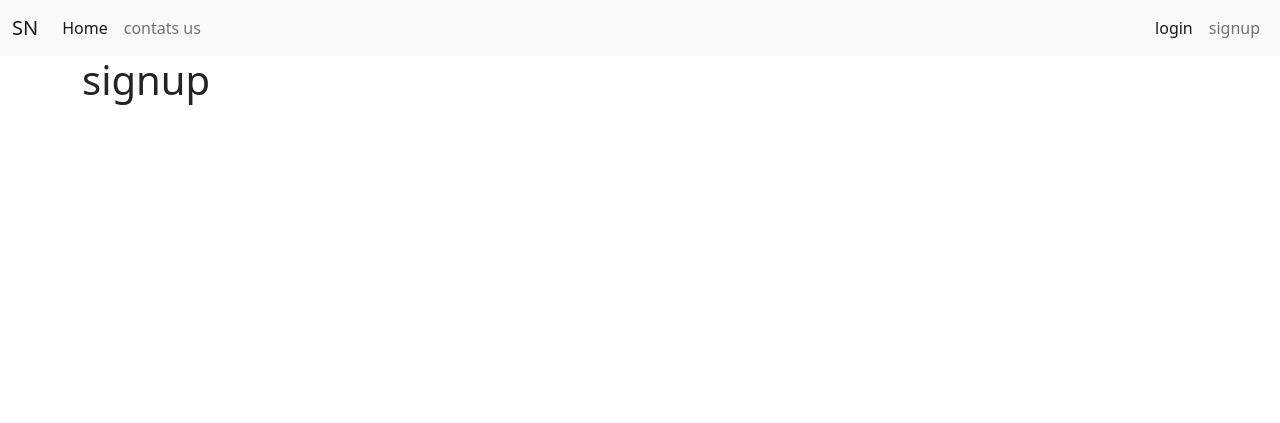
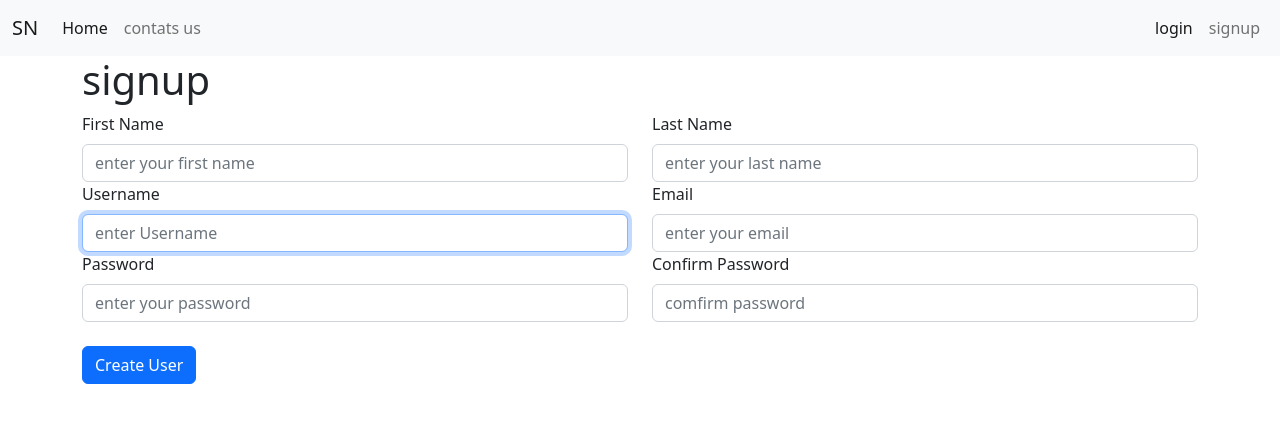
Before and after one commit to Nikhilcs36/Django_Article, a Django app: page /signup/ in a window 1280 px wide. Shown: the top 423 px of the page. Run offline with Django 4.2, Linux system fonts and the light colour scheme.

Commit message:
Creating custom user registration form

```diff
--- /dev/null
+++ b/auth/forms.py
@@ -0,0 +1,47 @@
+from typing import Any
+from django import forms
+from django.contrib.auth.forms import UserCreationForm
+from django.contrib.auth.models import User
+
+class SignupForm(UserCreationForm):
+    def __init__(self, *args, **kwargs):
+        super().__init__(*args, **kwargs)
+
+        self.fields['username'].widget.attrs.update({
+            'class':'form-control',
+            'placeholder':'enter Username',
+        })
+
+        self.fields['first_name'].widget.attrs.update({
+            'class':'form-control',
+            'placeholder':'enter your first name',
+        })
+
+        self.fields['last_name'].widget.attrs.update({
+            'class':'form-control',
+            'placeholder':'enter your last name',
+        })
+
+        self.fields['email'].widget.attrs.update({
+            'class':'form-control',
+            'placeholder':'enter your email',
+        })
+        self.fields['password1'].widget.attrs.update({
+            'class':'form-control',
+            'placeholder':'enter your password',
+        })
+        self.fields['password2'].widget.attrs.update({
+            'class':'form-control',
+            'placeholder':'comfirm password',
+        })
+
+    username = forms.CharField(max_length=150)
+    first_name = forms.CharField(max_length=150)
+    last_name = forms.CharField(max_length=150)
+    email = forms.EmailField(max_length=150)
+    password1 = forms.CharField(widget=forms.PasswordInput)
+    password2 = forms.CharField(widget=forms.PasswordInput)
+
+    class Meta:
+        model = User
+        fields = ['username', 'first_name', 'last_name', 'email', 'password1', 'password2']
--- a/auth/views.py
+++ b/auth/views.py
@@ -1,7 +1,34 @@
-from django.shortcuts import render
+from django.shortcuts import render, redirect
+from django.contrib.auth.forms import UserCreationForm
+from django.contrib import messages
+from .forms import SignupForm
+
+# def signup(request):
+#     if request.method == "POST":
+#         form = UserCreationForm(request.POST)
+#         if form.is_valid():
+#             form.save()
+#             messages.success(request, "Your account was created successfully.")
+#             return redirect('home')
+#         else:
+#             messages.error(request, "Error")
+#     else:
+#         form = UserCreationForm()
+#     return render(request, "auth/signup.html", {'form': form})
 
 def signup(request):
-    return render(request,"auth/signup.html")
+    if request.method == "POST":
+        form = SignupForm(request.POST)
+        if form.is_valid():
+            form.save()
+            messages.success(request, "Your account was created successfully.")
+            return redirect('home')
+        else:
+            messages.error(request, "Error")
+    else:
+        form = SignupForm()
+    return render(request, "auth/signup.html", {'form': form})
+
 
 def login(request):
     return render(request,"auth/login.html")
--- a/templates/auth/signup.html
+++ b/templates/auth/signup.html
@@ -2,4 +2,37 @@
 
 {% block content %}
 <h1>signup</h1>
+
+<form method="post">
+{% csrf_token %}
+<div class="row">
+        <div class="col-md-6">
+          <label for="fname" class="form-label">First Name</label>
+          {{form.first_name}}
+        </div>
+        <div class="col-md-6">
+          <label for="lname" class="form-label">Last Name</label>
+          {{form.last_name}}
+        </div>
+        <div class="col-6">
+          <label for="username" class="form-label">Username</label>
+          {{form.username}}
+        </div>
+        <div class="col-6">
+          <label for="email" class="form-label">Email</label>
+          {{form.email}}
+        </div>
+        <div class="col-6">
+            <label for="Password" class="form-label">Password</label>
+            {{form.password1}}
+          </div>
+          <div class="col-6">
+            <label for="confirmpassword" class="form-label">Confirm Password</label>
+            {{form.password2}}
+          </div>
+        <div class="col-6"><br>
+          <button type="submit" class="btn btn-primary">Create User</button>
+        </div>
+</div>
+</form>
 {% endblock content %}
--- a/templates/base.html
+++ b/templates/base.html
@@ -21,9 +21,13 @@
     {% include 'containers/_navbar.html' %}
       <div class="container">
         {% for message in messages  %}
-        <div class="alert alert-{{message.tags}}" role="alert">
-          <h4 class="alert-heading">message</h4>
-          <p>{{message}} </p>
+        <div class="alert alert-{{message.tags}} alert-dismissible fade show" role="alert">
+          {% if form.errors %}
+          <strong>Message:</strong>{{form.errors}}
+          {% else %}
+          <strong>Message:</strong>{{message}}
+          {% endif %}
+          <button type="button" class="btn-close" data-bs-dismiss="alert" aria-label="close"></button>
         </div>
         {% endfor %}
        {% block content %}
```
